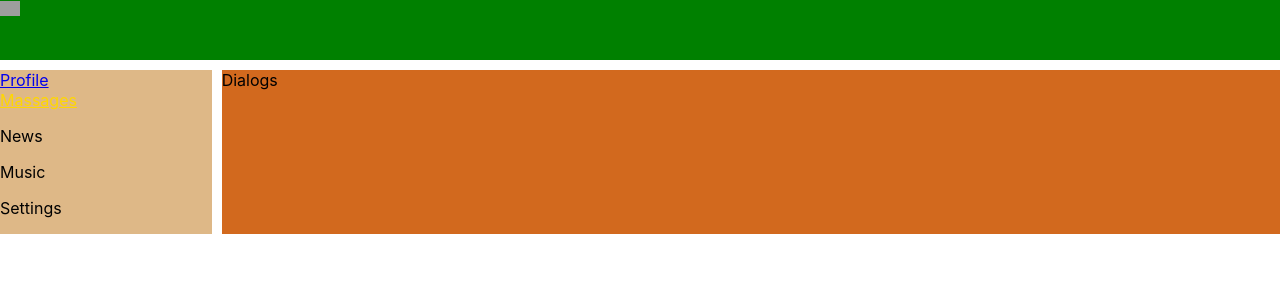
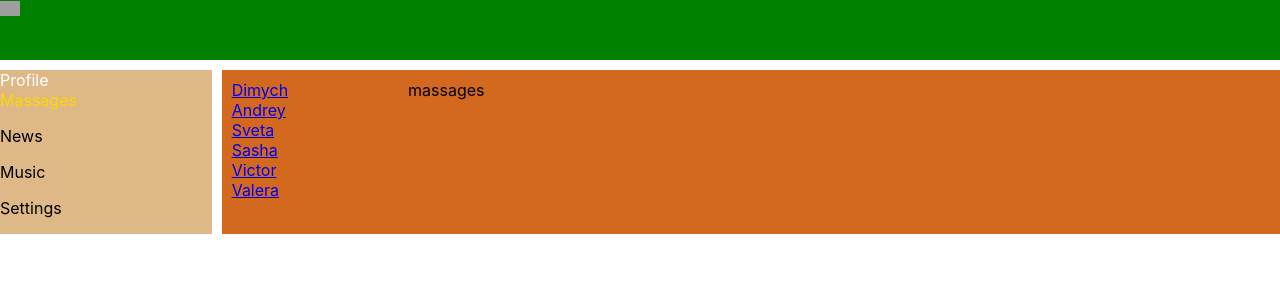
Before and after one commit to Anatol-T/social-network, a React (Create React App) app: page /dialogs in a window 1280 px wide. Shown: the top 300 px of the page. Built offline with nearby package versions, Linux system fonts and the light colour scheme; grey boxes are pictures that could not be loaded.

Commit message:
lesson22

```diff
--- a/src/components/Dialogs/Dialogs.module.css
+++ b/src/components/Dialogs/Dialogs.module.css
@@ -0,0 +1,21 @@
+.dialogs {
+    display: grid;
+    grid-template-columns: 2fr 10fr;
+}
+
+.dialogsItems {
+    padding: 10px;
+    color: white;
+}
+
+.dialogsItems .active {
+    color: gold;
+}
+
+.messages {
+    padding: 10px;
+}
+
+.messages .message {
+    color: white;
+}
--- a/src/components/Dialogs/Dialogs.tsx
+++ b/src/components/Dialogs/Dialogs.tsx
@@ -1,10 +1,33 @@
 import React from "react";
-//import s from './Dialogs.module.css'
+import s from './Dialogs.module.css'
+import {NavLink} from "react-router-dom";
 
 function Dialogs() {
   return (
-    <div>
-      Dialogs
+    <div className={s.dialogs}>
+      <div className={s.dialogsItems}>
+        <div className={s.dialog}>
+          <NavLink to="/dialogs/1">Dimych</NavLink>
+        </div>
+        <div className={s.dialog}>
+          <NavLink to="/dialogs/2">Andrey</NavLink>
+        </div>
+        <div className={s.dialog}>
+          <NavLink to="/dialogs/3">Sveta</NavLink>
+        </div>
+        <div className={s.dialog}>
+          <NavLink to="/dialogs/4">Sasha</NavLink>
+        </div>
+        <div className={s.dialog}>
+          <NavLink to="/dialogs/5">Victor</NavLink>
+        </div>
+        <div className={s.dialog}>
+          <NavLink to="/dialogs/6">Valera</NavLink>
+        </div>
+      </div>
+      <div className={s.messages}>
+        massages
+      </div>
     </div>
   )
 }
--- a/src/components/navbar/Navbar.module.css
+++ b/src/components/navbar/Navbar.module.css
@@ -5,6 +5,7 @@
 
 .item {
     color: white;
+    text-decoration: none;
 }
 
 .active {
--- a/src/components/navbar/Navbar.tsx
+++ b/src/components/navbar/Navbar.tsx
@@ -8,11 +8,11 @@ import {NavLink} from "react-router-dom";
 
 export function Navbar () {
   return <nav className={s.nav}>
-    <div className={s.item}>
-      <NavLink to="/profile" activeClassName={s.active}>Profile</NavLink>
+    <div >
+      <NavLink to="/profile" className={s.item} activeClassName={s.active}>Profile</NavLink>
     </div>
     <div className={s.item}>
-      <NavLink to="/dialogs" activeClassName={s.active}>Massages</NavLink>
+      <NavLink to="/dialogs" className={s.item} activeClassName={s.active}>Massages</NavLink>
     </div>
     <p>News</p>
     <p>Music</p>
```
